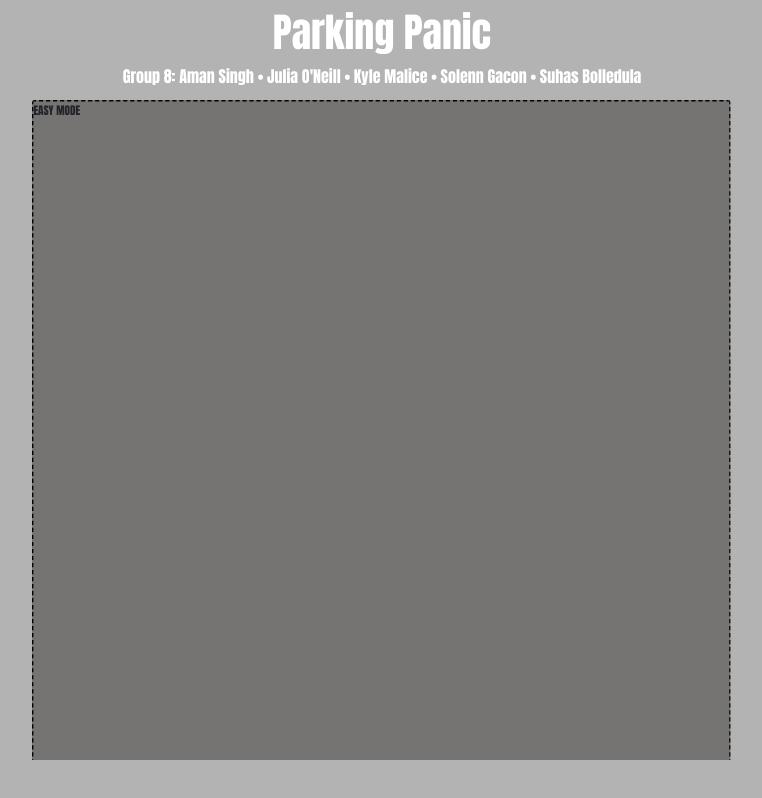
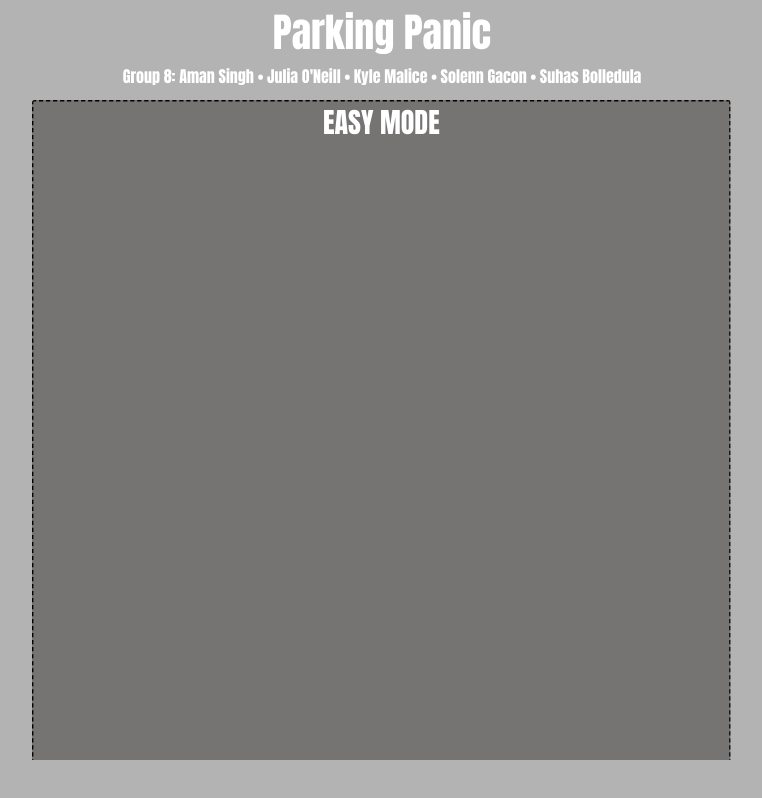
Before and after one commit to amansjot/parking-panic, a plain HTML site: page index.html in a window 1280 px wide. Both pictures are taken after a click on the button "Easy Mode". Shown: the whole page, without its empty margins (258-1020 px from the left). Drawn offline with nearby package versions, Linux system fonts and the light colour scheme.

Commit message:
increased font size

```diff
--- a/css/styles.css
+++ b/css/styles.css
@@ -256,7 +256,10 @@ body {
     background-color: #767373;
     width: 1000px;
     height: 1000px;
+    font-size: 40px;
+    color: white;
     margin: 0 auto;
+    text-align: center;
     position: relative;
     z-index: 999;
     border: 2px dashed black;
```
